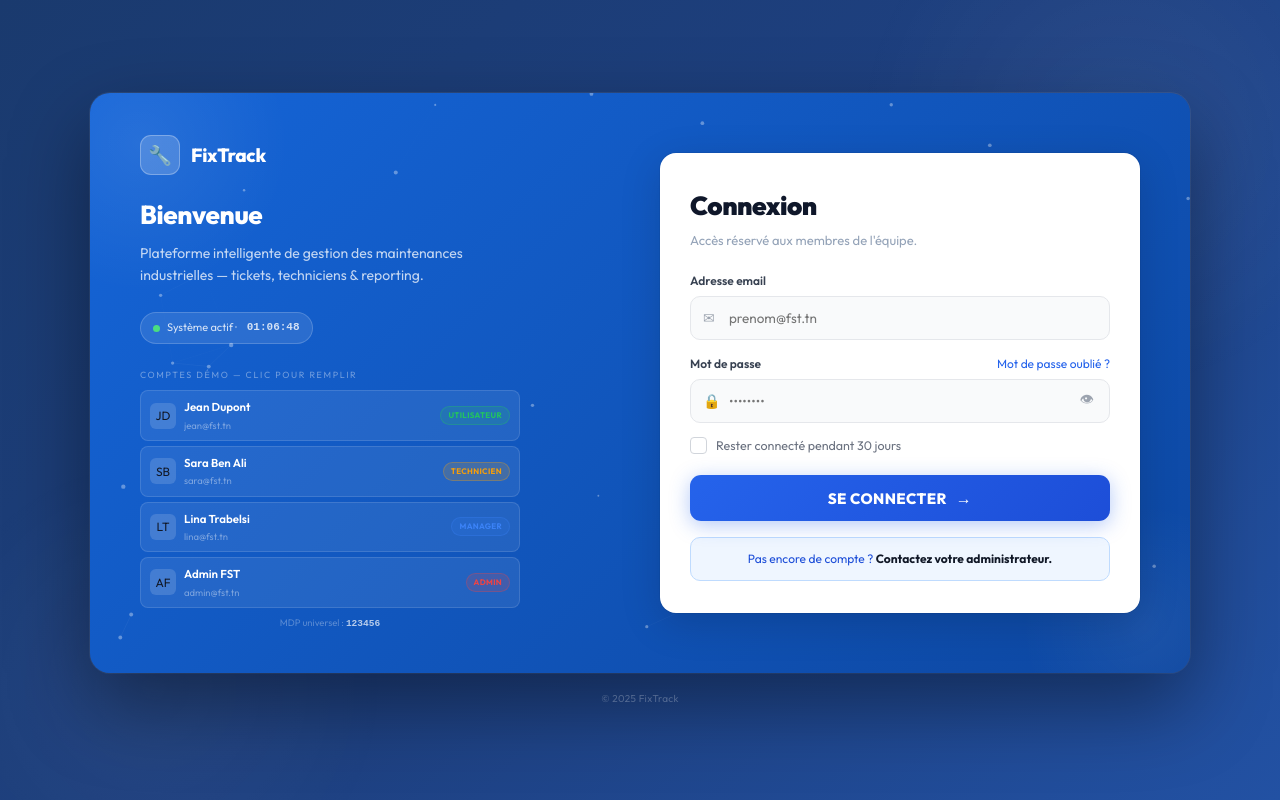
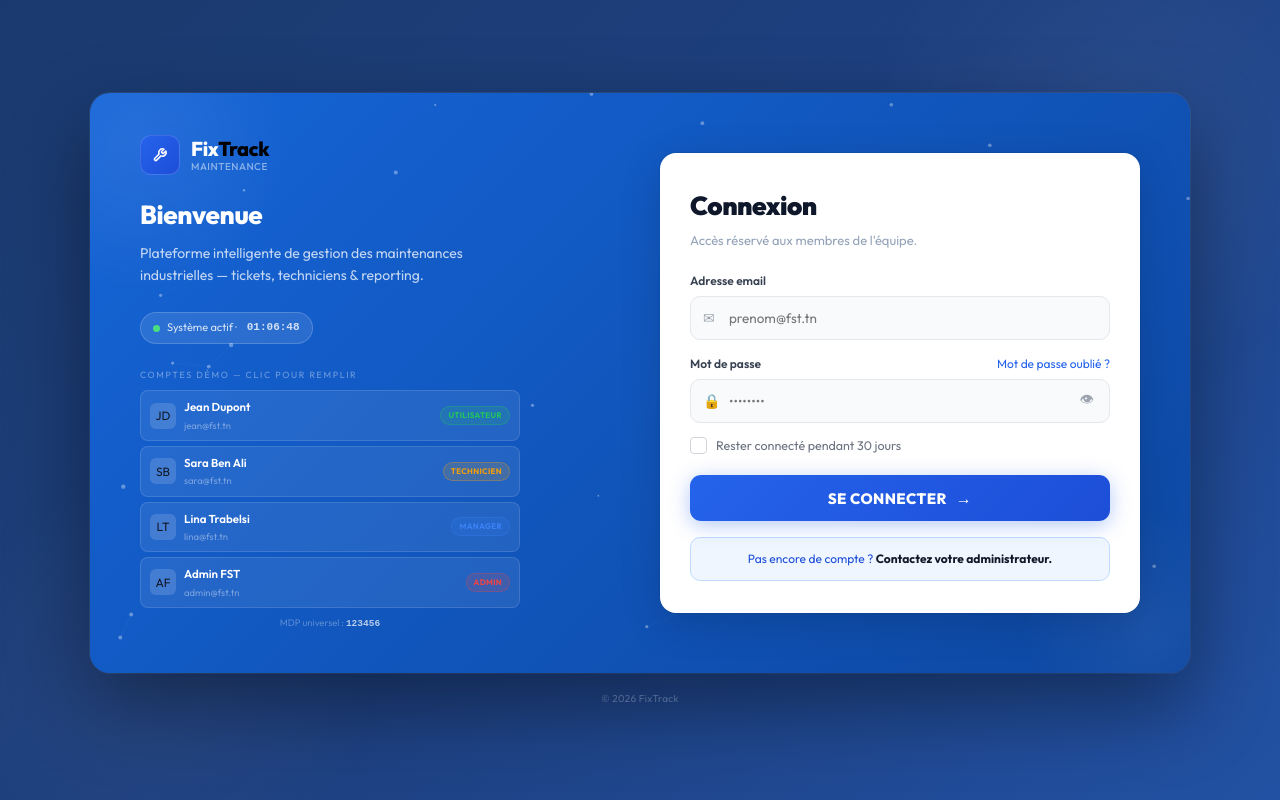
Before and after one commit to myriam2005/fixtrack-frontend, a React (Vite) app in the folder fixtrack-frontend/: page /login in a window 1280 px wide. Built offline with nearby package versions, Linux system fonts and the light colour scheme; no server answers.

Commit message:
logo login fixed

```diff
--- a/fixtrack-frontend/src/pages/auth/LoginPage.jsx
+++ b/fixtrack-frontend/src/pages/auth/LoginPage.jsx
@@ -68,6 +68,46 @@ function ParticleCanvas() {
   }, []);
   return (
     <canvas ref={ref} style={{ position: "absolute", inset: 0, width: "100%", height: "100%", zIndex: 1, pointerEvents: "none" }} />
+  );
+}
+
+// Icône clé anglaise — identique à celle du Layout
+function WrenchIcon() {
+  return (
+    <svg width="18" height="18" viewBox="0 0 24 24" fill="none" stroke="currentColor" strokeWidth="2.5" strokeLinecap="round" strokeLinejoin="round">
+      <path d="M14.7 6.3a1 1 0 0 0 0 1.4l1.6 1.6a1 1 0 0 0 1.4 0l3.77-3.77a6 6 0 0 1-7.94 7.94l-6.91 6.91a2.12 2.12 0 0 1-3-3l6.91-6.91a6 6 0 0 1 7.94-7.94l-3.76 3.76z"/>
+    </svg>
+  );
+}
+
+// Logo identique au sidebar du Layout
+function AppLogo() {
+  return (
+    <div style={{ display: "flex", alignItems: "center", gap: 11, marginBottom: 24 }}>
+      {/* Carré bleu gradient avec icône clé — copie exacte du Layout */}
+      <div style={{
+        width: 40, height: 40,
+        borderRadius: 11,
+        flexShrink: 0,
+        background: "linear-gradient(135deg, #2563EB 0%, #1d4ed8 100%)",
+        display: "flex", alignItems: "center", justifyContent: "center",
+        boxShadow: "0 2px 14px rgba(37,99,235,0.45)",
+        border: "1px solid rgba(255,255,255,0.15)",
+      }}>
+        <div style={{ color: "#fff", display: "flex", transform: "scale(0.82)" }}>
+          <WrenchIcon />
+        </div>
+      </div>
+      {/* Texte "FixTrack" + sous-titre "Maintenance" — copie exacte du Layout */}
+      <div>
+        <div style={{ color: "#fff", fontWeight: 800, fontSize: 20, letterSpacing: "-0.4px", lineHeight: 1.1 }}>
+          Fix<span style={{ color: "black" }}>Track</span>
+        </div>
+        <div style={{ fontSize: 10, color: "rgba(255,255,255,0.5)", fontWeight: 500, letterSpacing: "0.5px", textTransform: "uppercase", lineHeight: 1, marginTop: 2 }}>
+          Maintenance
+        </div>
+      </div>
+    </div>
   );
 }
 
@@ -188,12 +228,9 @@ export default function LoginPage({ onLoginSuccess }) {
 
             {/* LEFT — Section WELCOME */}
             <div className="ft-left" style={{ flex: "0 0 auto", maxWidth: 380, position: "relative", zIndex: 2 }}>
-              <div style={{ display: "flex", alignItems: "center", gap: 11, marginBottom: 24 }}>
-                <div style={{ width: 40, height: 40, borderRadius: 11, flexShrink: 0, background: "rgba(255,255,255,0.18)", border: "1px solid rgba(255,255,255,0.28)", display: "flex", alignItems: "center", justifyContent: "center", fontSize: 19 }}>🔧</div>
-                <div>
-                  <div style={{ color: "#fff", fontWeight: 800, fontSize: 19, letterSpacing: "-0.3px" }}>FixTrack</div>
-                </div>
-              </div>
+
+              {/* ← Logo mis à jour : identique au Layout sidebar */}
+              <AppLogo />
 
               <div style={{ color: "#fff", fontWeight: 800, fontSize: 26, lineHeight: 1.25, letterSpacing: "-0.4px", marginBottom: 10 }}>Bienvenue</div>
               <div style={{ color: "rgba(255,255,255,0.75)", fontWeight: 400, fontSize: 14, lineHeight: 1.6, marginBottom: 20 }}>
@@ -328,7 +365,7 @@ export default function LoginPage({ onLoginSuccess }) {
         </div>
 
         <div style={{ position: "relative", zIndex: 10, marginTop: 18, fontSize: 10, color: "rgba(255,255,255,0.25)", letterSpacing: ".3px" }}>
-          © 2025 FixTrack
+          © 2026 FixTrack
         </div>
       </div>
     </>
```
